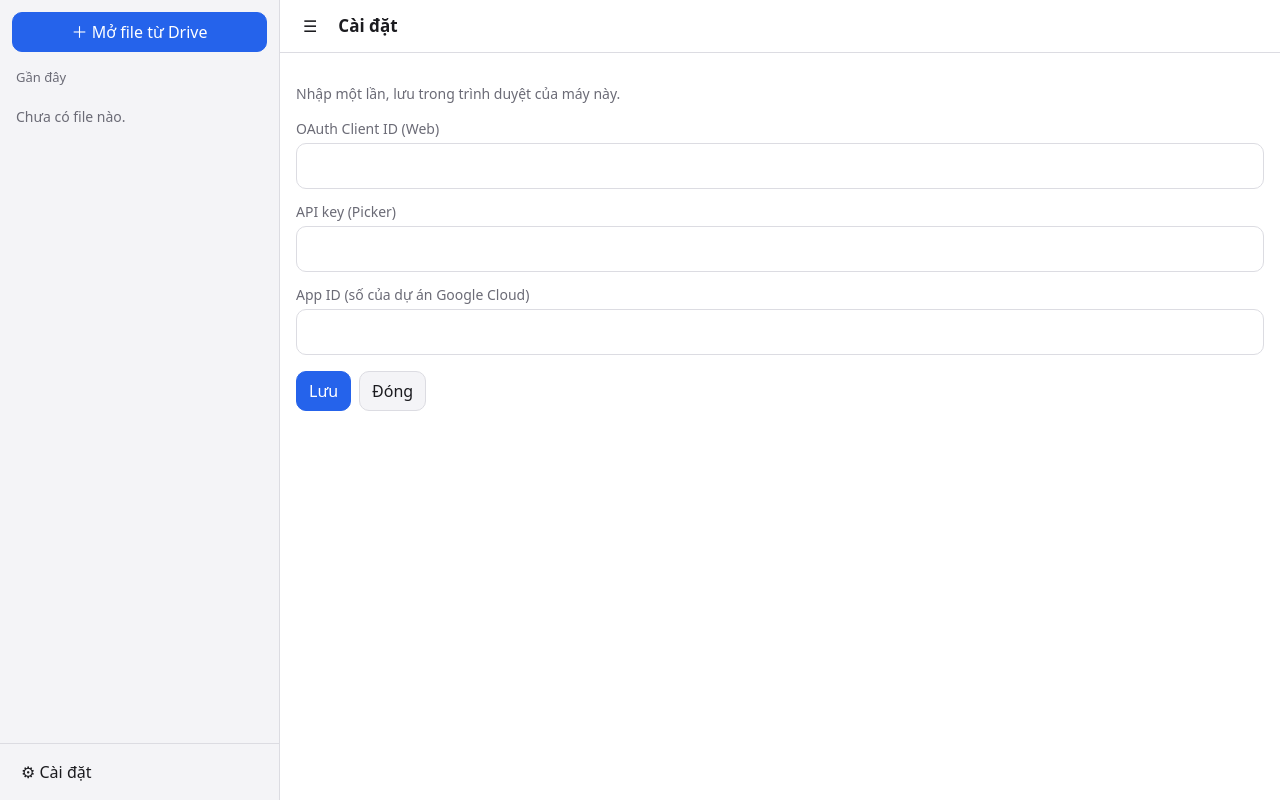
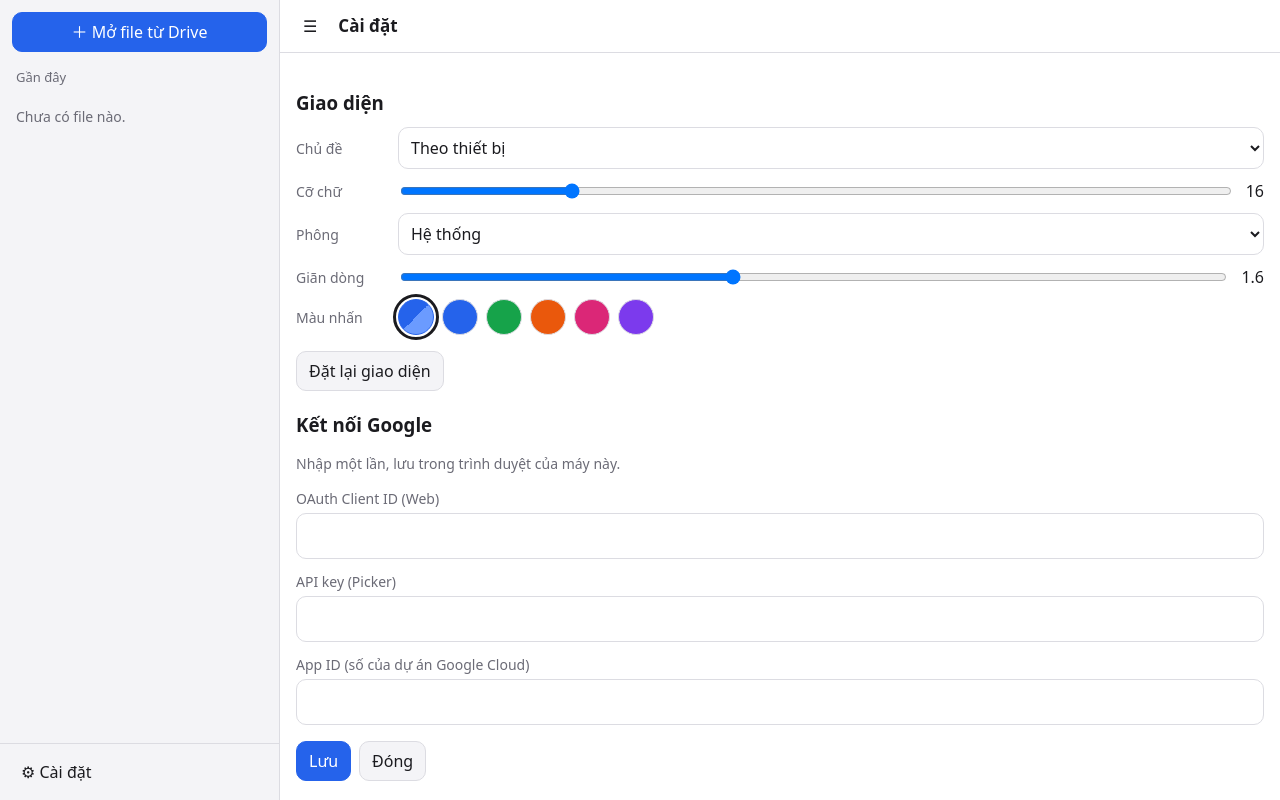
Before and after one commit to minhthong0824/md-drive-editor, a plain HTML site: page index.html in a window 1280 px wide. Drawn offline with nearby package versions, Linux system fonts and the light colour scheme.

Commit message:
Cai dat giao dien: chu de, co chu, phong, gian dong, mau nhan

```diff
--- a/index.html
+++ b/index.html
@@ -12,8 +12,10 @@
 <meta name="apple-mobile-web-app-capable" content="yes">
 <meta name="apple-mobile-web-app-title" content="Ghi chú">
 <style>
-  :root { --bg:#fff; --fg:#1b1b1f; --mut:#6b6b76; --line:#dcdce2; --acc:#2563eb; --card:#f4f4f7; --sel:#dbe7ff; }
-  @media (prefers-color-scheme: dark) { :root { --bg:#16161a; --fg:#ececf1; --mut:#9a9aa6; --line:#2e2e36; --acc:#6b9bff; --card:#202026; --sel:#2a3a5c; } }
+  :root { --bg:#fff; --fg:#1b1b1f; --mut:#6b6b76; --line:#dcdce2; --acc:#2563eb; --card:#f4f4f7;
+          --sel: color-mix(in srgb, var(--acc) 22%, var(--bg)); --es:16px; --ef:system-ui, sans-serif; --el:1.6; }
+  @media (prefers-color-scheme: dark) { :root:not([data-theme="light"]) { --bg:#16161a; --fg:#ececf1; --mut:#9a9aa6; --line:#2e2e36; --acc:#6b9bff; --card:#202026; } }
+  :root[data-theme="dark"] { --bg:#16161a; --fg:#ececf1; --mut:#9a9aa6; --line:#2e2e36; --acc:#6b9bff; --card:#202026; }
   * { box-sizing: border-box; }
   html, body { height: 100%; margin: 0; background: var(--bg); color: var(--fg); font: 16px/1.5 system-ui, sans-serif; }
   body { display: flex; flex-direction: column; padding: env(safe-area-inset-top) env(safe-area-inset-right) env(safe-area-inset-bottom) env(safe-area-inset-left); }
@@ -52,8 +54,16 @@
   #toolbar button { flex: none; min-width: 40px; padding: 4px 8px; }
   #toolbar .sep { flex: none; width: 1px; background: var(--line); margin: 4px 2px; }
   #editor { flex: 1; min-height: 0; display: flex; }
-  #text { flex: 1; width: 100%; resize: none; border: 0; outline: 0; padding: 12px; background: var(--bg); color: var(--fg); font: 16px/1.6 system-ui, sans-serif; }
-  #preview { flex: 1; overflow: auto; padding: 12px 16px; line-height: 1.6; }
+  #text { flex: 1; width: 100%; resize: none; border: 0; outline: 0; padding: 12px; background: var(--bg); color: var(--fg); font: var(--es)/var(--el) var(--ef); }
+  #preview { flex: 1; overflow: auto; padding: 12px 16px; font: var(--es)/var(--el) var(--ef); }
+  #settings h3 { margin: 20px 0 4px; }
+  #settings .row2 { display: flex; align-items: center; gap: 12px; margin: 10px 0; }
+  #settings .row2 > span:first-child { flex: none; width: 90px; color: var(--mut); font-size: 14px; }
+  #settings .row2 input[type=range] { flex: 1; padding: 0; }
+  #settings .row2 select { flex: 1; font: inherit; padding: 8px; border-radius: 10px; border: 1px solid var(--line); background: var(--bg); color: var(--fg); }
+  .sw { display: flex; gap: 8px; flex-wrap: wrap; }
+  .sw button { width: 36px; height: 36px; min-height: 0; padding: 0; border-radius: 50%; }
+  .sw button[aria-pressed="true"] { outline: 3px solid var(--fg); outline-offset: 2px; }
   #preview img { max-width: 100%; }
   #preview pre, #preview code { background: var(--card); border-radius: 6px; }
   #preview code { padding: 1px 5px; }
@@ -116,6 +126,16 @@
     </main>
     <section id="empty">Chọn một file ở thanh bên<br>hoặc bấm "Mở file từ Drive".</section>
     <section id="settings" hidden>
+      <h3>Giao diện</h3>
+      <div class="row2"><span>Chủ đề</span>
+        <select id="uTheme"><option value="auto">Theo thiết bị</option><option value="light">Sáng</option><option value="dark">Tối</option></select></div>
+      <div class="row2"><span>Cỡ chữ</span><input type="range" id="uSize" min="13" max="28" step="1"><span id="uSizeV"></span></div>
+      <div class="row2"><span>Phông</span>
+        <select id="uFont"><option value="sans">Hệ thống</option><option value="serif">Có chân</option><option value="mono">Đơn cách</option></select></div>
+      <div class="row2"><span>Giãn dòng</span><input type="range" id="uLh" min="1.2" max="2.2" step="0.1"><span id="uLhV"></span></div>
+      <div class="row2"><span>Màu nhấn</span><div class="sw" id="uAcc"></div></div>
+      <div class="actions"><button id="uReset">Đặt lại giao diện</button></div>
+      <h3>Kết nối Google</h3>
       <p class="hint">Nhập một lần, lưu trong trình duyệt của máy này.</p>
       <label>OAuth Client ID (Web)</label><input id="cClient" autocomplete="off">
       <label>API key (Picker)</label><input id="cKey" autocomplete="off">
@@ -143,6 +163,34 @@ let cfg = LS.get('cfg', {}), token = LS.get('tok', null), tokenClient;
 let cur = null, saving = false, saveTimer, pollTimer, view = 'empty', prevView = 'empty', preview = false;
 let autoBullet = LS.get('autoBullet', true), shiftDown = false;
 const ta = $('text');
+
+// ---- giao diện (áp dụng ngay, lưu theo máy) ----
+const UI0 = { theme: 'auto', size: 16, font: 'sans', lh: 1.6, acc: '' };
+const FONTS = { sans: 'system-ui, sans-serif', serif: 'Georgia, "Times New Roman", serif', mono: 'ui-monospace, Menlo, Consolas, monospace' };
+const ACCENTS = ['', '#2563eb', '#16a34a', '#ea580c', '#db2777', '#7c3aed']; // '' = màu mặc định của chủ đề
+let ui = { ...UI0, ...LS.get('ui', {}) };
+function applyUI() {
+  const r = document.documentElement;
+  if (ui.theme === 'auto') r.removeAttribute('data-theme'); else r.dataset.theme = ui.theme;
+  r.style.setProperty('--es', ui.size + 'px'); r.style.setProperty('--ef', FONTS[ui.font]); r.style.setProperty('--el', ui.lh);
+  if (ui.acc) r.style.setProperty('--acc', ui.acc); else r.style.removeProperty('--acc');
+}
+function syncUI() {
+  $('uTheme').value = ui.theme; $('uSize').value = ui.size; $('uSizeV').textContent = ui.size;
+  $('uFont').value = ui.font; $('uLh').value = ui.lh; $('uLhV').textContent = ui.lh;
+  $('uAcc').querySelectorAll('button').forEach(b => b.setAttribute('aria-pressed', b.dataset.c === ui.acc));
+}
+function setUI(k, v) { ui[k] = v; LS.set('ui', ui); applyUI(); syncUI(); }
+for (const c of ACCENTS) {
+  const b = document.createElement('button'); b.dataset.c = c; b.setAttribute('aria-label', c ? 'Màu ' + c : 'Màu mặc định');
+  b.style.background = c || 'linear-gradient(135deg,#2563eb 50%,#6b9bff 50%)'; b.onclick = () => setUI('acc', c); $('uAcc').append(b);
+}
+$('uTheme').onchange = e => setUI('theme', e.target.value);
+$('uSize').oninput = e => setUI('size', +e.target.value);
+$('uFont').onchange = e => setUI('font', e.target.value);
+$('uLh').oninput = e => setUI('lh', +e.target.value);
+$('uReset').onclick = () => { ui = { ...UI0 }; LS.set('ui', ui); applyUI(); syncUI(); };
+applyUI(); syncUI();
 
 // ---- bố cục ----
 const mobile = matchMedia('(max-width: 799px)');
```
